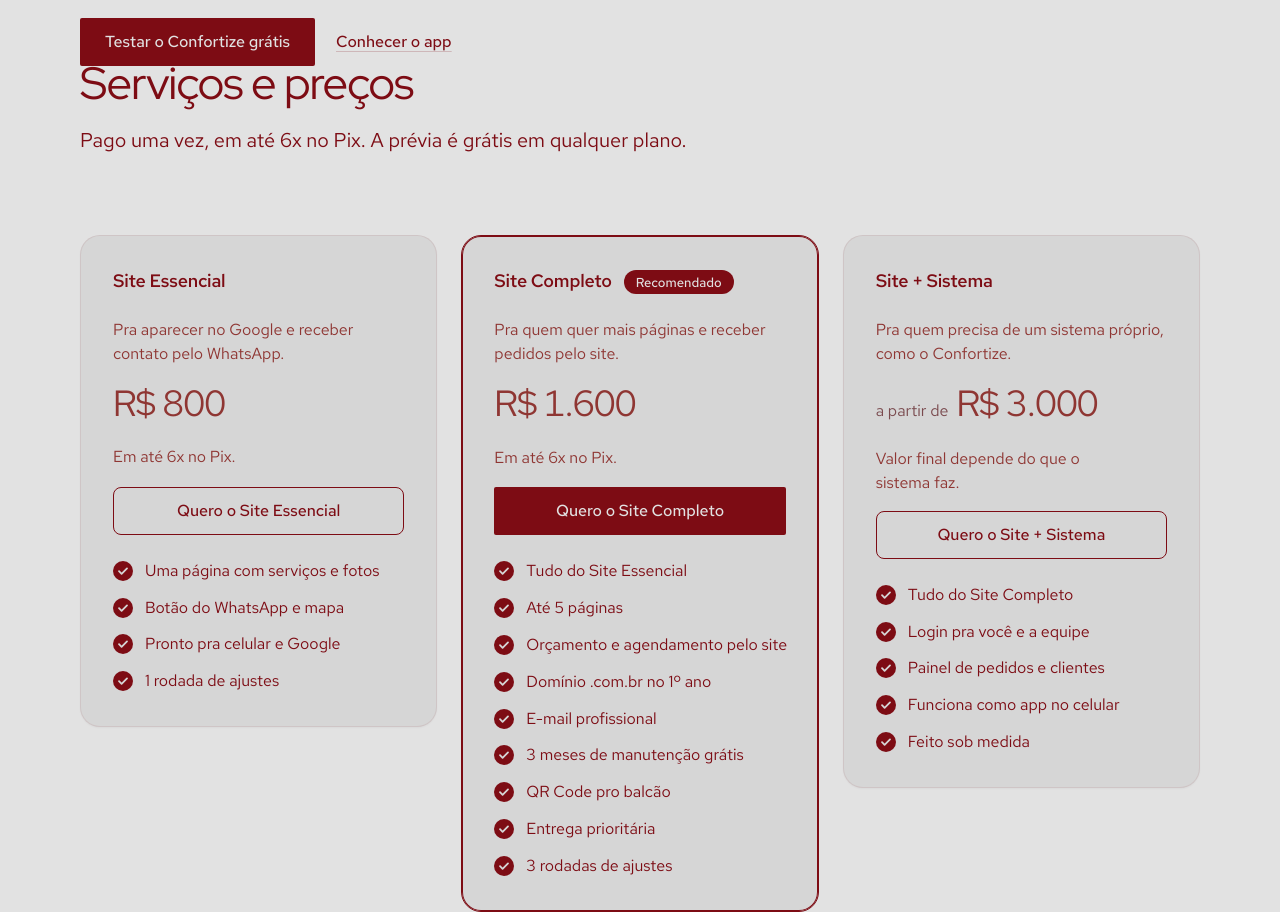
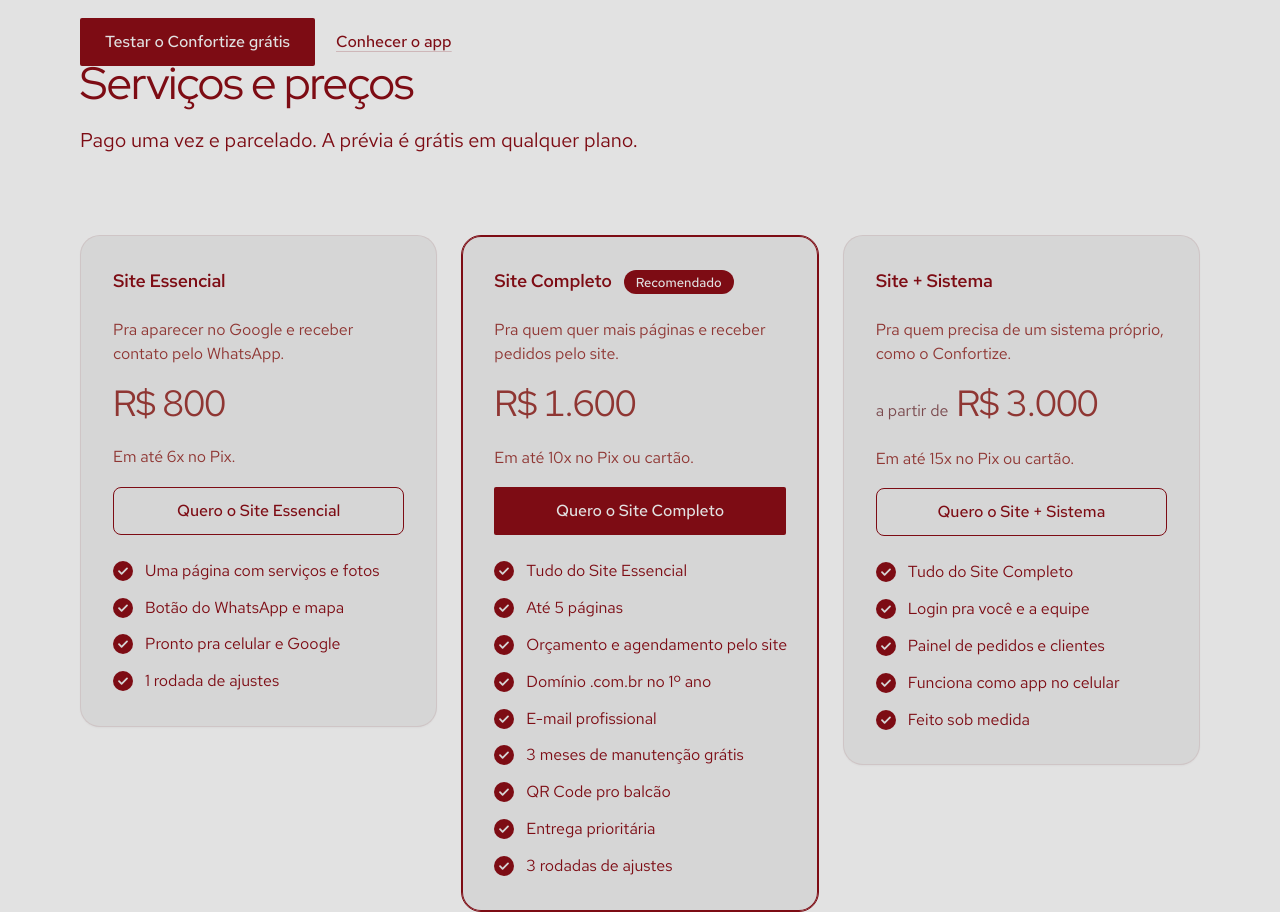
Before and after one commit to Luis1982Yt/portfolio, a plain HTML site: page index.html in a window 1280 px wide. Shown: the part 2920-3832 px from the top of the page. Drawn offline with Linux system fonts and the light colour scheme.

Commit message:
Parcelamento por plano: Essencial 6x no Pix, Completo 10x e Sistema 15x no Pix ou cartão
Co-Authored-By: Claude Opus 5.5 <noreply@anthropic.com>
Claude-Session: https://claude.ai/code/session_01BucXToaDXgnpeatRSNxMeH

```diff
--- a/index.html
+++ b/index.html
@@ -202,7 +202,7 @@
     <div class="wrap">
       <div class="section-head">
         <h2 id="servicos-h">Serviços e preços</h2>
-        <p>Pago uma vez, em até 6x no Pix. A prévia é grátis em qualquer plano.</p>
+        <p>Pago uma vez e parcelado. A prévia é grátis em qualquer plano.</p>
       </div>
       <div class="grid grid--top plans">
         <article class="card card--plan span-4">
@@ -217,7 +217,7 @@
           <h3>Site Completo <span class="badge">Recomendado</span></h3>
           <p class="muted">Pra quem quer mais páginas e receber pedidos pelo site.</p>
           <p class="price"><span class="t-stat">R$ 1.600</span></p>
-          <p class="t-small muted">Em até 6x no Pix.</p>
+          <p class="t-small muted">Em até 10x no Pix ou cartão.</p>
           <a class="btn btn--primary" href="https://wa.me/5551995837188?text=Oi%20Lu%C3%ADs%21%20Quero%20saber%20mais%20do%20Site%20Completo.">Quero o Site Completo</a>
           <ul class="checks"><li>Tudo do Site Essencial</li><li>Até 5 páginas</li><li>Orçamento e agendamento pelo site</li><li>Domínio .com.br no 1º ano</li><li>E-mail profissional</li><li>3 meses de manutenção grátis</li><li>QR Code pro balcão</li><li>Entrega prioritária</li><li>3 rodadas de ajustes</li></ul>
         </article>
@@ -225,7 +225,7 @@
           <h3>Site + Sistema</h3>
           <p class="muted">Pra quem precisa de um sistema próprio, como o Confortize.</p>
           <p class="price"><span class="muted">a partir de</span> <span class="t-stat">R$ 3.000</span></p>
-          <p class="t-small muted">Valor final depende do que o sistema faz.</p>
+          <p class="t-small muted">Em até 15x no Pix ou cartão.</p>
           <a class="btn btn--secondary" href="https://wa.me/5551995837188?text=Oi%20Lu%C3%ADs%21%20Quero%20saber%20mais%20do%20Site%20%2B%20Sistema.">Quero o Site + Sistema</a>
           <ul class="checks"><li>Tudo do Site Completo</li><li>Login pra você e a equipe</li><li>Painel de pedidos e clientes</li><li>Funciona como app no celular</li><li>Feito sob medida</li></ul>
         </article>
@@ -246,7 +246,7 @@
           <a class="link" href="https://wa.me/5551995837188?text=Oi%20Lu%C3%ADs!%20Tenho%20uma%20d%C3%BAvida%20sobre%20o%20site.">Mandar uma dúvida no WhatsApp</a>
         </div>
         <div class="faq span-6 start-7">
-          <div class="faq__item"><h3>Quanto custa o site?</h3><p>A partir de R$ 800 no Site Essencial, R$ 1.600 no Site Completo e a partir de R$ 3.000 com sistema. Dá pra pagar em até 6x no Pix.</p></div>
+          <div class="faq__item"><h3>Quanto custa o site?</h3><p>A partir de R$ 800 no Site Essencial, R$ 1.600 no Site Completo e a partir de R$ 3.000 com sistema. O Essencial sai em até 6x no Pix, o Completo em até 10x e o sistema em até 15x, no Pix ou no cartão. O valor do sistema depende do que ele precisa fazer.</p></div>
           <div class="faq__item"><h3>A prévia é paga?</h3><p>Não. Eu monto uma prévia do seu site de graça e você decide se quer fechar.</p></div>
           <div class="faq__item"><h3>A manutenção é obrigatória?</h3><p>Não. Ela custa R$ 120 por mês ou R$ 1.200 no ano, e você cancela quando quiser.</p></div>
           <div class="faq__item"><h3>E o domínio .com.br?</h3><p>Vem junto da manutenção. Sem ela, o domínio custa cerca de R$ 40 por ano, pago por você.</p></div>
```
